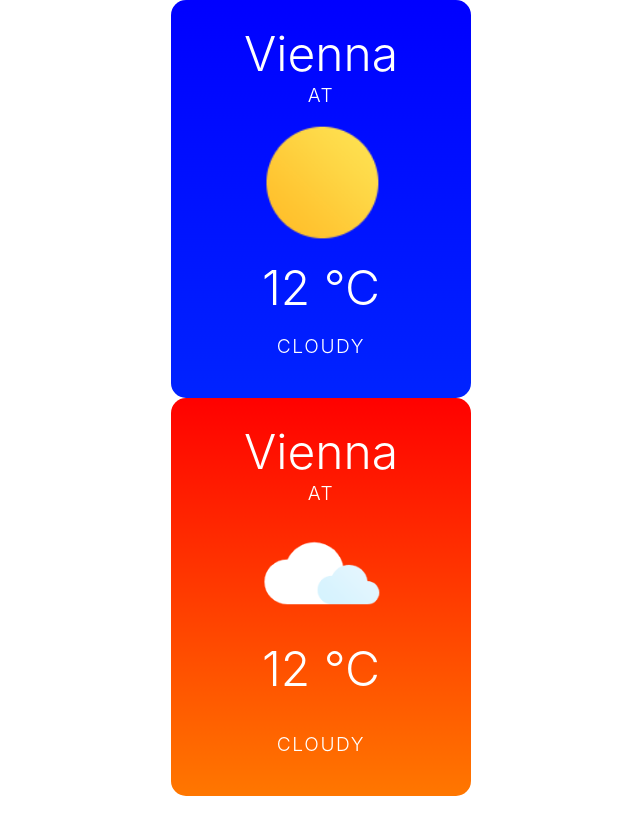
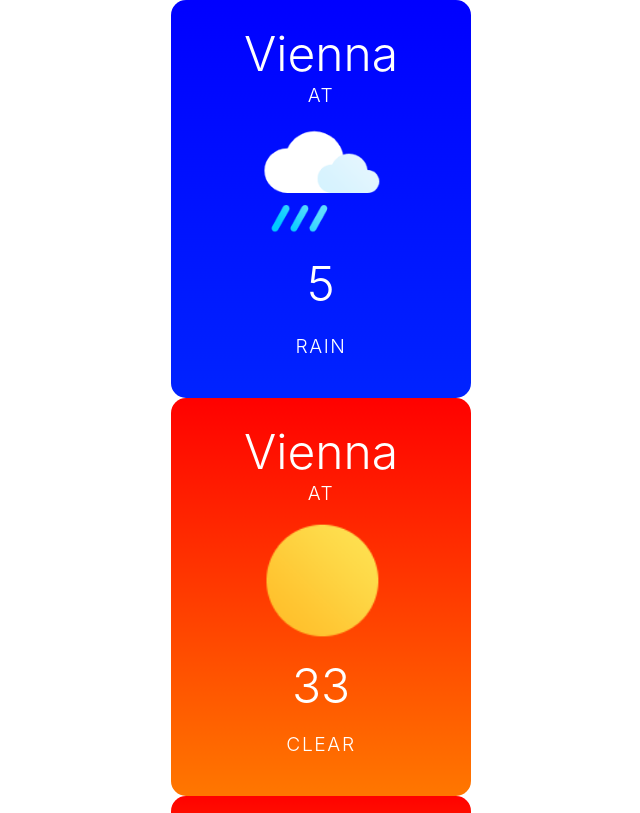
Before and after one commit to dominik-billensteiner/weather-app, a React (Create React App) app: page / in a window 1280 px wide. Shown: the top 813 px of the page, without its empty margins (319-959 px from the left). Built offline with nearby package versions, Linux system fonts and the light colour scheme.

Commit message:
Added icon selection logic based on condition. Added props for condition and temperature in main app.

```diff
--- a/src/App.js
+++ b/src/App.js
@@ -5,8 +5,9 @@ import "./App.css";
 function App() {
   return (
     <div className="App">
-      <WeatherCard temperature="5" condition="Clear" />
-      <WeatherCard temperature="33" condition="Clouds" />
+      <WeatherCard temperature="5" condition="Rain" />
+      <WeatherCard temperature="33" condition="Clear" />
+      <WeatherCard temperature="25" condition="Thunderstorm" />
     </div>
   );
 }
--- a/src/components/Condition.js
+++ b/src/components/Condition.js
@@ -1,10 +1,10 @@
 import React from "react";
 
-const Condition = (props) => {
+const Condition = ({ condition, temperature }) => {
   return (
     <>
-      <h1 className="temperature">12 °C</h1>
-      <h3 className="condition">Cloudy</h3>
+      <h1 className="temperature">{temperature}</h1>
+      <h3 className="condition">{condition}</h3>
     </>
   );
 };
--- a/src/components/Icon.js
+++ b/src/components/Icon.js
@@ -4,11 +4,47 @@ const Icon = ({ condition }) => {
   let iconSrc = "";
 
   switch (condition) {
+    case "Blizzard":
+      iconSrc = `./img/Blizzard-2x.png`;
+      break;
     case "Clear":
       iconSrc = `./img/Mostly Sunny-2x.png`;
       break;
     case "Clouds":
       iconSrc = `./img/Mostly Cloudy-2x.png`;
+      break;
+    case "Drizzle":
+      iconSrc = `./img/Drizzle-2x.png`;
+      break;
+    case "Dust":
+      iconSrc = `./img/Dust-2x.png`;
+      break;
+    case "Fog":
+      iconSrc = `./img/Fog-2x.png`;
+      break;
+    case "Hail":
+      iconSrc = `./img/Hail-2x.png`;
+      break;
+    case "Haze":
+      iconSrc = `./img/Haze-2x.png`;
+      break;
+    case "Heavy Rain":
+      iconSrc = `./img/Heavy Rain-2x.png`;
+      break;
+    case "Mix Rainfall":
+      iconSrc = `./img/Mix Rainfall-2x.png`;
+      break;
+    case "Rain":
+      iconSrc = `./img/Rain-2x.png`;
+      break;
+    case "Thunderstorm":
+      iconSrc = `./img/Severe Thunderstorm-2x.png`;
+      break;
+    case "Snow":
+      iconSrc = `./img/Snow-2x.png`;
+      break;
+    case "Tornado":
+      iconSrc = `./img/Tornado-2x.png`;
       break;
     default:
       break;
--- a/src/components/WeatherCard.js
+++ b/src/components/WeatherCard.js
@@ -63,7 +63,7 @@ const WeatherCard = ({ temperature, condition }) => {
     <div className="card" style={tempBg}>
       <Location />
       <Icon condition={condition} />
-      <Condition />
+      <Condition temperature={temperature} condition={condition} />
     </div>
   );
 };
```
